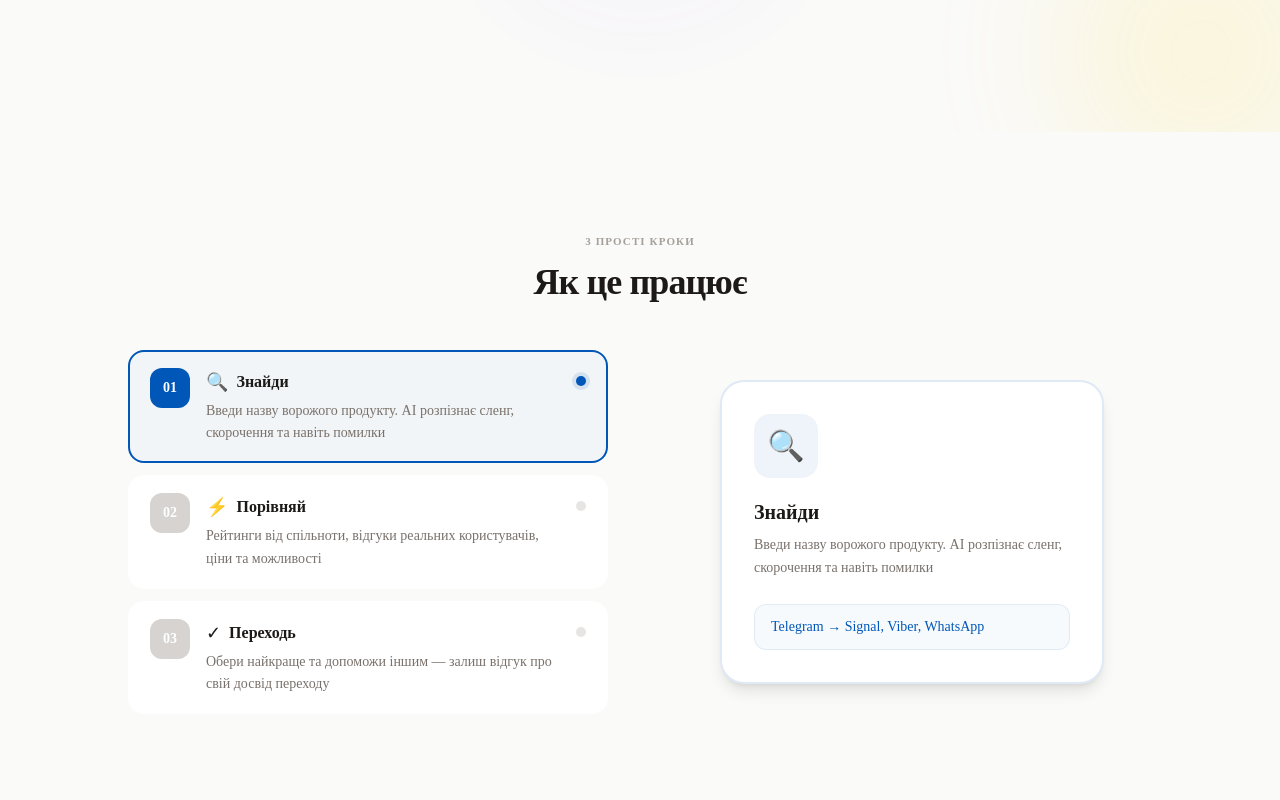
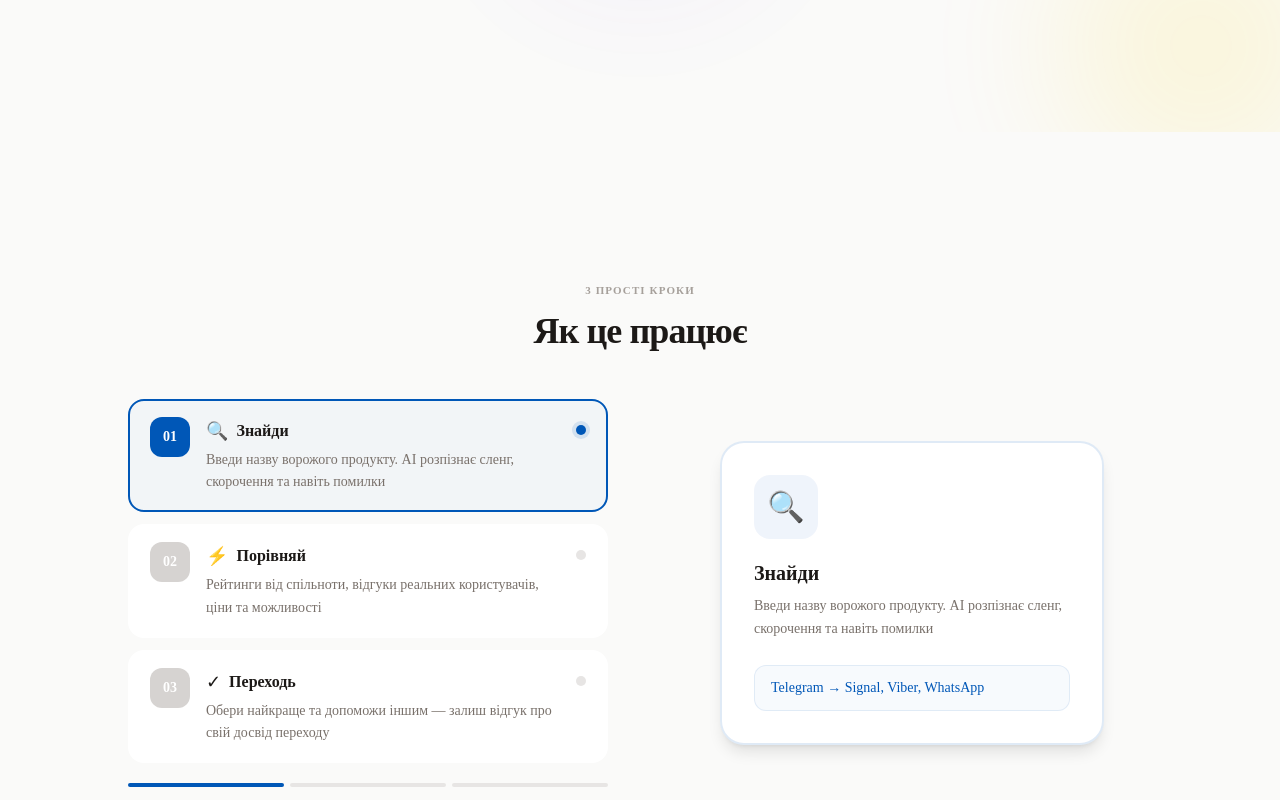
Before and after one commit to na-nashe/svelte-front-end, a SvelteKit app: page / in a window 1280 px wide. Shown: the part 480-1280 px from the top of the page. Built offline with nearby package versions, Linux system fonts and the light colour scheme; no server answers.

Commit message:
feat: catalog, small fixes

```diff
--- /dev/null
+++ b/src/lib/entities/product/api.ts
@@ -0,0 +1,16 @@
+import type { ApiProduct } from './types';
+
+export async function fetchProducts(fetchFn: typeof fetch): Promise<ApiProduct[]> {
+	const res = await fetchFn('/api/products');
+	if (!res.ok) throw new Error(`Failed to fetch products: ${res.status}`);
+	return res.json() as Promise<ApiProduct[]>;
+}
+
+export async function fetchProductsByCategory(
+	fetchFn: typeof fetch,
+	categoryId: number
+): Promise<ApiProduct[]> {
+	const res = await fetchFn(`/api/products/${categoryId}`);
+	if (!res.ok) throw new Error(`Failed to fetch products for category ${categoryId}: ${res.status}`);
+	return res.json() as Promise<ApiProduct[]>;
+}
--- /dev/null
+++ b/src/lib/entities/product/types.ts
@@ -0,0 +1,15 @@
+export interface ApiAlternative {
+	name: string;
+	description: string;
+	url: string;
+	country: string;
+}
+
+export interface ApiProduct {
+	id: number;
+	name: string;
+	category: string;
+	origin: string;
+	aliases: string[];
+	alternatives: ApiAlternative[];
+}
--- a/src/lib/widgets/catalog/HeroCatalog.svelte
+++ b/src/lib/widgets/catalog/HeroCatalog.svelte
@@ -51,9 +51,6 @@
 							class="absolute inline-flex h-full w-full animate-ping rounded-full bg-green-400 opacity-75"
 						></span>
 						<span class="relative inline-flex h-2 w-2 rounded-full bg-green-500"></span>
-					</span>
-					<span class="font-[JetBrains_Mono] text-[11px] font-medium text-stone-400">
-						Оновлено сьогодні
 					</span>
 				</div>
 
--- a/src/lib/widgets/home/HeroHome.svelte
+++ b/src/lib/widgets/home/HeroHome.svelte
@@ -17,6 +17,7 @@
 	const quickCats = $derived(categories.slice(0, 6));
 
 	const orbitIcons = ['💬', '🌐', '🔒', '📄', '🎬', '🚕'];
+	const hasAlternatives = !!alternativesTotal;
 </script>
 
 <section class="relative overflow-hidden bg-[#fafaf9] px-4 pt-24 pb-16 sm:pt-32 sm:pb-24">
@@ -59,7 +60,7 @@
 				<span class="relative inline-flex h-2 w-2 rounded-full bg-green-500"></span>
 			</span>
 			<span class="font-[JetBrains_Mono] text-[11px] font-medium text-stone-500">
-				{alternativesTotal != null ? alternativesTotal : 0} альтернатив · Оновлено сьогодні
+				{alternativesTotal || 0} альтернатив
 			</span>
 		</div>
 
--- a/src/lib/widgets/home/HowItWorks.svelte
+++ b/src/lib/widgets/home/HowItWorks.svelte
@@ -1,5 +1,8 @@
 <script lang="ts">
-	let activeStep = $state(0);
+	import { fly } from 'svelte/transition';
+
+	let sectionEl = $state<HTMLElement | undefined>(undefined);
+	let scrollY = $state(0);
 
 	const steps = [
 		{
@@ -28,11 +31,39 @@
 		}
 	];
 
+	function captureEl(el: HTMLElement) {
+		sectionEl = el;
+		return () => {
+			sectionEl = undefined;
+		};
+	}
+
+	const activeStep = $derived.by(() => {
+		if (!sectionEl) return 0;
+		const sectionTop = sectionEl.offsetTop;
+		const sectionHeight = sectionEl.offsetHeight;
+		const windowHeight = window.innerHeight;
+		const scrollProgress = scrollY - sectionTop;
+		const scrollableHeight = sectionHeight - windowHeight;
+
+		if (scrollProgress <= 0) return 0;
+		if (scrollProgress >= scrollableHeight) return steps.length - 1;
+		const step = Math.floor((scrollProgress / scrollableHeight) * steps.length);
+		return Math.min(steps.length - 1, step);
+	});
+
 	const active = $derived(steps[activeStep]);
 </script>
 
-<section class="bg-[#fafaf9] px-4 py-16 sm:py-24">
-	<div class="mx-auto max-w-5xl">
+<svelte:window bind:scrollY />
+
+<section
+	{@attach captureEl}
+	class="relative bg-[#fafaf9] px-4"
+	style="height: {steps.length * 100}vh"
+>
+	<div class="sticky top-0 flex h-screen items-center py-16">
+		<div class="mx-auto w-full max-w-5xl">
 			<!-- Header -->
 			<div class="mb-12 text-center">
 				<span
@@ -49,16 +80,14 @@
 				<!-- Left: Step nav -->
 				<div class="flex flex-col gap-3">
 					{#each steps as step, i (step.n)}
-					<button
-						onclick={() => (activeStep = i)}
-						class="group flex w-full cursor-pointer items-start gap-4 rounded-2xl border-2 px-5 py-4 text-left transition-all duration-300"
+						<div
+							class="flex w-full items-start gap-4 rounded-2xl border-2 px-5 py-4 text-left transition-all duration-500"
 							style="border-color: {activeStep === i
 								? step.color
 								: 'transparent'}; background: {activeStep === i ? step.color + '08' : 'white'}"
 						>
-						<!-- Step number -->
 							<div
-							class="grid h-10 w-10 flex-shrink-0 place-items-center rounded-xl font-[JetBrains_Mono] text-sm font-bold text-white transition-all duration-300"
+								class="grid h-10 w-10 flex-shrink-0 place-items-center rounded-xl font-[JetBrains_Mono] text-sm font-bold text-white transition-all duration-500"
 								style="background: {activeStep === i ? step.color : '#d6d3d1'}"
 							>
 								{step.n}
@@ -74,10 +103,9 @@
 								</p>
 							</div>
 
-						<!-- Progress dot -->
 							<div class="mt-2 flex-shrink-0">
 								<div
-								class="h-2.5 w-2.5 rounded-full transition-all duration-300"
+									class="h-2.5 w-2.5 rounded-full transition-all duration-500"
 									style="background: {activeStep === i
 										? step.color
 										: '#e7e5e4'}; box-shadow: {activeStep === i
@@ -85,14 +113,27 @@
 										: 'none'}"
 								></div>
 							</div>
-					</button>
+						</div>
+					{/each}
+
+					<!-- Progress bar -->
+					<div class="mt-2 flex gap-1.5">
+						{#each steps as step, i (step.n)}
+							<div
+								class="h-1 flex-1 rounded-full transition-all duration-500"
+								style="background: {i <= activeStep ? step.color : '#e7e5e4'}"
+							></div>
 						{/each}
 					</div>
+				</div>
 
-			<!-- Right: Preview card -->
-			<div class="flex items-center justify-center">
+				<!-- Right: Preview card with fly animation -->
+				<div class="relative flex min-h-[320px] items-center justify-center overflow-hidden">
+					{#key activeStep}
 						<div
-					class="w-full max-w-sm rounded-3xl border-2 bg-white p-8 shadow-lg transition-all duration-500"
+							in:fly={{ y: 24, duration: 400, delay: 80 }}
+							out:fly={{ y: -24, duration: 280 }}
+							class="absolute w-full max-w-sm rounded-3xl border-2 bg-white p-8 shadow-lg"
 							style="border-color: {active.color}20"
 						>
 							<div
@@ -110,7 +151,6 @@
 								{active.desc}
 							</p>
 
-					<!-- Mock preview bar -->
 							<div
 								class="rounded-xl px-4 py-3 font-[JetBrains_Mono] text-sm font-medium"
 								style="background: {active.color}08; color: {active.color}; border: 1px solid {active.color}18"
@@ -118,6 +158,8 @@
 								{active.preview}
 							</div>
 						</div>
+					{/key}
+				</div>
 			</div>
 		</div>
 	</div>
--- /dev/null
+++ b/src/routes/api/products/+server.ts
@@ -0,0 +1,14 @@
+import { json } from '@sveltejs/kit';
+import { getApiBaseURL } from '$lib/getApiBaseURL';
+import type { RequestHandler } from './$types';
+
+export const GET: RequestHandler = async ({ locals }) => {
+	const headers: Record<string, string> = {};
+	if (locals.token) {
+		headers['Authorization'] = `Bearer ${locals.token}`;
+	}
+
+	const res = await fetch(`${getApiBaseURL()}/products`, { headers });
+	const data = await res.json();
+	return json(data, { status: res.status });
+};
--- /dev/null
+++ b/src/routes/api/products/[categoryId]/+server.ts
@@ -0,0 +1,14 @@
+import { json } from '@sveltejs/kit';
+import { getApiBaseURL } from '$lib/getApiBaseURL';
+import type { RequestHandler } from './$types';
+
+export const GET: RequestHandler = async ({ params, locals }) => {
+	const headers: Record<string, string> = {};
+	if (locals.token) {
+		headers['Authorization'] = `Bearer ${locals.token}`;
+	}
+
+	const res = await fetch(`${getApiBaseURL()}/products/${params.categoryId}`, { headers });
+	const data = await res.json();
+	return json(data, { status: res.status });
+};
--- /dev/null
+++ b/src/routes/catalog/+page.server.ts
@@ -0,0 +1,26 @@
+import { getApiBaseURL } from '$lib/getApiBaseURL';
+import type { PageServerLoad } from './$types';
+import type { ApiProduct } from '$lib/entities/product/types';
+
+export const load: PageServerLoad = async ({ locals }) => {
+	if (!locals.token) {
+		return { products: [] as ApiProduct[] };
+	}
+
+	try {
+		const res = await fetch(`${getApiBaseURL()}/products`, {
+			headers: { Authorization: `Bearer ${locals.token}` }
+		});
+		if (!res.ok) {
+			console.error('[catalog] Failed to fetch products:', res);
+			return { products: [] as ApiProduct[] };
+		}
+		const products: ApiProduct[] = await res.json();
+
+		console.log('products', products);
+		return { products };
+	} catch (e) {
+		console.error('[catalog] Error fetching products:', e);
+		return { products: [] as ApiProduct[] };
+	}
+};
```
Also changed, not shown: src/routes/catalog/+page.svelte (+62 -4 lines). Lines whose indentation alone changed are shown as unchanged.
